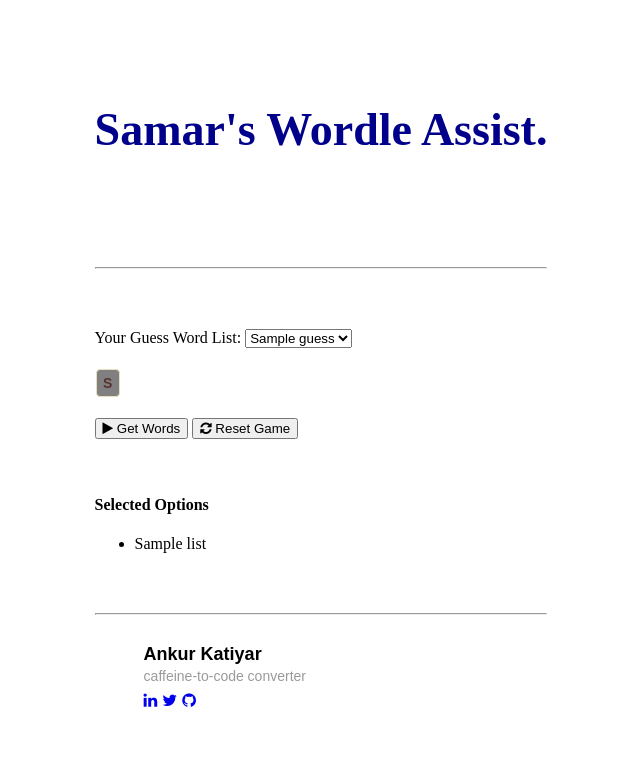
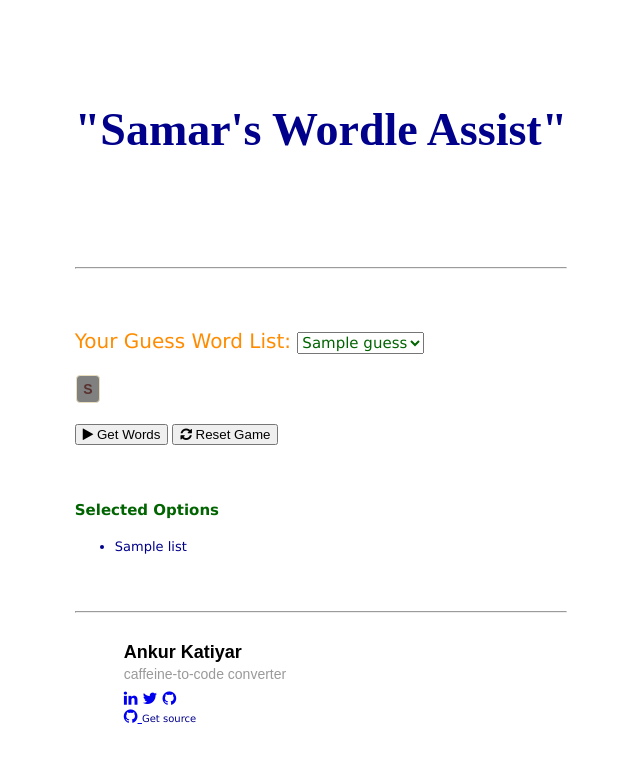
Before and after one commit to ankur-katiyar/wordle, a Django app: template templates/index.html in a window 1280 px wide. Shown: the top 763 px of the page, without its empty margins (319-959 px from the left). Run offline with Django 3.2, Linux system fonts and the light colour scheme; the template is opened without the code that fills it: most values are stand-ins (such as "Sample title", 1, 10 or a date in 2020); some libraries are stand-ins or nearby versions.

Commit message:
more updates

```diff
--- a/templates/index.html
+++ b/templates/index.html
@@ -57,9 +57,10 @@
 <body>
     <script src="http://ajax.googleapis.com/ajax/libs/jquery/1.11.1/jquery.min.js"></script>
     <br><br><br><br>
-    <h1 style="color: darkblue; font-size: 46px;">Samar's Wordle Assist.</h1>
+    <h1 style="color: darkblue; font-size: 46px; ">"Samar's Wordle Assist"</h1>
     <br><br><br><br>
     <hr>
+
     <!--
     <p> For options - you can enter B for no hit, Y for a hit but not in the correct position and G for a hit in the
         right position </p>
@@ -81,8 +82,10 @@
             {% csrf_token %}
             <p style="color: red; font-size: 16px;"> {{error_msg}}</p>
 
-            <label for="guess_list">Your Guess Word List: </label>
-            <select name="selected_word" onclick=setValue()>
+            <label style="color: darkorange; font-size: 20px; font-family: Verdana, sans-serif;" for="guess_list">Your
+                Guess Word List: </label>
+            <select style="color: darkgreen; font-size: 15px; font-family: Verdana, sans-serif;" name="selected_word"
+                onclick=setValue()>
                 {% for guess in guess_list %}
                 <option value="{{ guess }}">{{ guess }}</option>
                 {% endfor %}
@@ -123,8 +126,8 @@
     </div>
     <br><br>
 
-    <h4>Selected Options </h4>
-    <ul>
+    <h4 style="color: darkgreen; font-size: 15px; font-family: Verdana, sans-serif;">Selected Options </h4>
+    <ul style="color: darkblue; font-size: 13px; font-family: Verdana, sans-serif;">
         {% for i in list %}
         <li>{{ i }}</li>
         {% endfor %}
@@ -302,5 +305,9 @@
 
                                     </table>
 </footer>
+<a href="https://github.com/ankur-katiyar/wordle">
+    <i class="fa fa-github fa"></i>
+</a>
+<label style="color: darkblue; font-size: 10px; font-family: Verdana, sans-serif;">Get source</label>
 
 </html>
```
Also changed, not shown: samwordle/views.py (+10 -2 lines), db.sqlite3.
